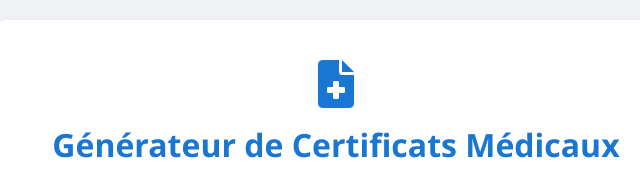
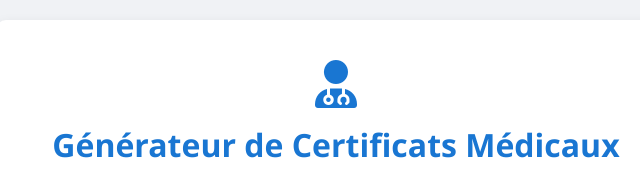
Before and after one commit to drkamel17/certificat_database, a browser extension: page index.html in a window 1280 px wide. Shown: the top 193 px of the page, 304-944 px from the left. Drawn offline with Linux system fonts and the light colour scheme.

Commit message:
Fix HTML formatting and update icon in header

```diff
--- a/index.html
+++ b/index.html
@@ -106,7 +106,7 @@
 <body>
     <div class="container">
         <div class="header">
-            <i class="fas fa-file-medical"></i>
+            <i class="fas fa-user-doctor"></i>
             <h1>Générateur de Certificats Médicaux</h1>
         </div>
 
@@ -157,4 +157,5 @@
         </p>
     </div>
 </body>
+
 </html>
```
